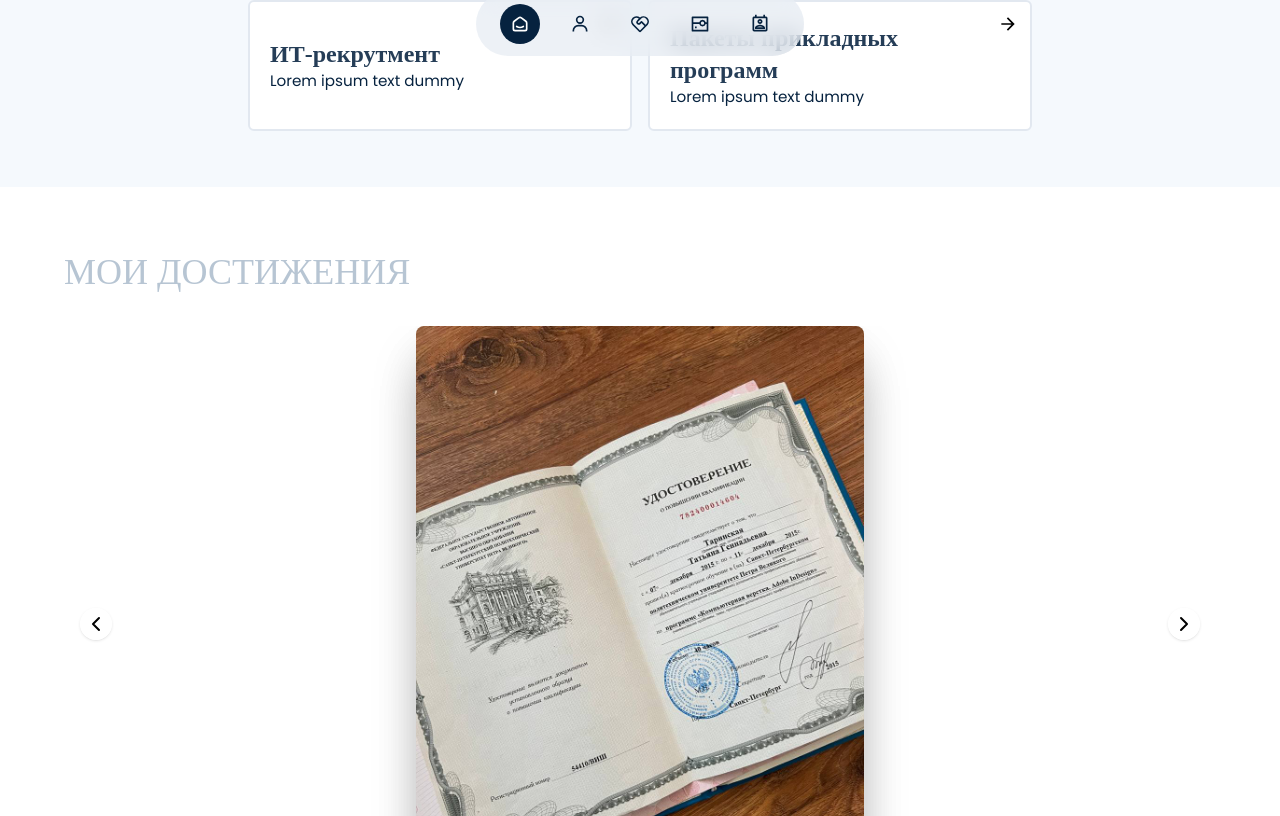
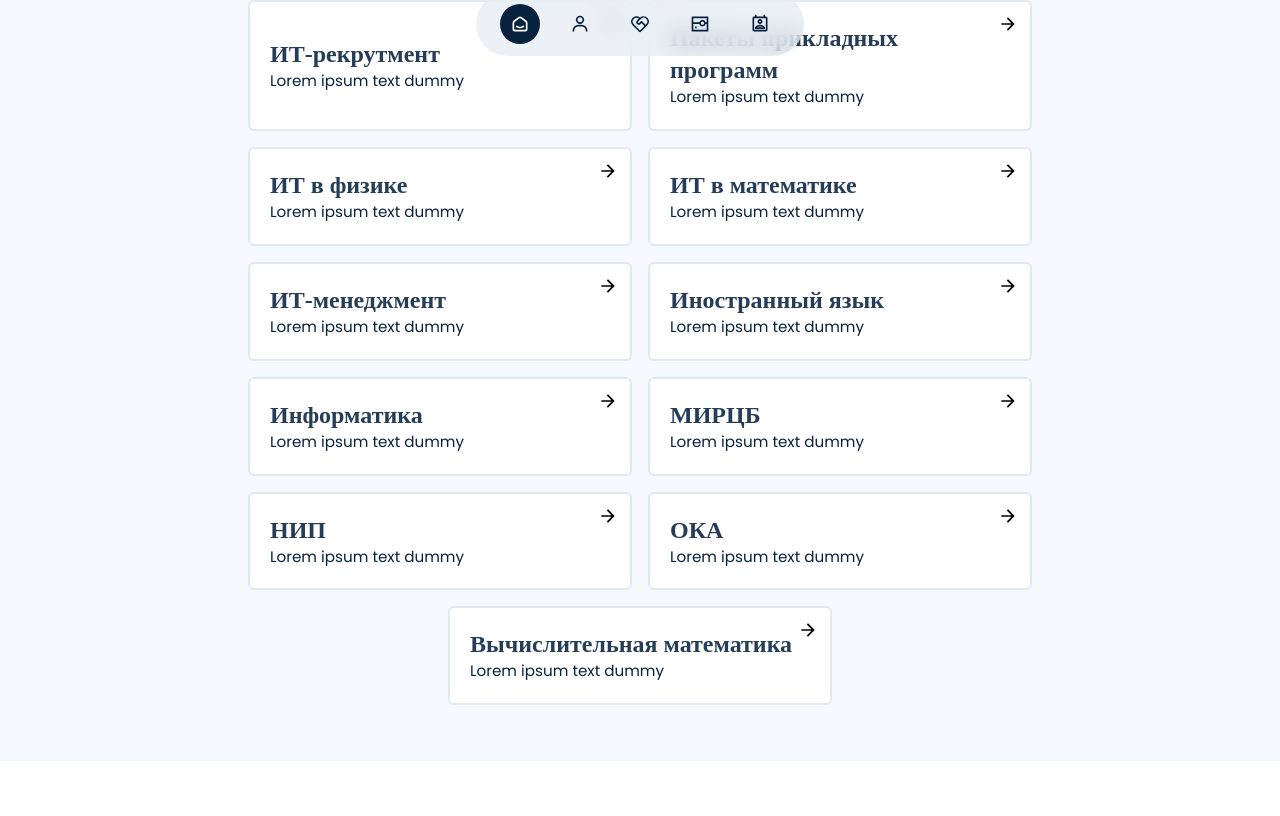
Before and after one commit to tantarin/my, a React (Vite) app: page / in a window 1280 px wide. Shown: the part 1544-2360 px from the top of the page. Built offline with nearby package versions, Linux system fonts and the light colour scheme; a web font is replaced by a local one.

Commit message:
больше дисциплин

```diff
--- a/src/Content.js
+++ b/src/Content.js
@@ -137,6 +137,51 @@ export const content = {
         para: "Lorem ipsum text  dummy",
         link: 'https://disk.yandex.ru/d/9xL9Nup9RTUhhg',
       },
+      {
+        name: "ИТ в физике",
+        para: "Lorem ipsum text  dummy",
+        link: 'https://disk.yandex.ru/d/CMYWeIClmHZl5Q',
+      },
+      {
+        name: "ИТ в математике",
+        para: "Lorem ipsum text  dummy",
+        link: 'https://disk.yandex.ru/d/kgVAr3BGqIfzeA',
+      },
+      {
+        name: "ИТ-менеджмент",
+        para: "Lorem ipsum text  dummy",
+        link: 'https://disk.yandex.ru/d/YusXqx5HUFWZcQ',
+      },
+      {
+        name: "Иностранный язык",
+        para: "Lorem ipsum text  dummy",
+        link: 'https://disk.yandex.ru/d/_shxa06GkhHVew',
+      },
+      {
+        name: "Информатика",
+        para: "Lorem ipsum text  dummy",
+        link: 'https://disk.yandex.ru/d/xTS8EZPx-0wCxA',
+      },
+      {
+        name: "МИРЦБ",
+        para: "Lorem ipsum text  dummy",
+        link: 'https://disk.yandex.ru/d/l9q-FSEKRk0Ifw',
+      },
+      {
+        name: "НИП",
+        para: "Lorem ipsum text  dummy",
+        link: 'https://disk.yandex.ru/d/eryHxMPysaDvrA',
+      },
+      {
+        name: "ОКА",
+        para: "Lorem ipsum text  dummy",
+        link: 'https://disk.yandex.ru/d/bhBSIjcDtP3QRA',
+      },
+      {
+        name: "Вычислительная математика",
+        para: "Lorem ipsum text  dummy",
+        link: 'https://disk.yandex.ru/d/Zar8LIAslFi-EQ',
+      },
     ],
     icon: MdArrowForward,
   },
@@ -212,7 +257,7 @@ export const content = {
   },
   Hireme: {
     title: "Hire Me",
-    subtitle: "FOR YOUR PROJECTS",
+    subtitle: "ЧЕМ Я ГОРЖУСЬ",
     image1: Hireme_person,
     image2: Hireme_person2,
     para: "In publishing and graphic design, Lorem ipsum is a placeholder text commonly used to demonstrate the visual form of a document elying on mean",
--- a/src/components/Hireme.jsx
+++ b/src/components/Hireme.jsx
@@ -6,9 +6,9 @@ const Hireme = () => {
   return (
     <section>
       <div className="md:container px-5 pt-14">
-        <h2 className="title" data-aos="fade-down">
-          {Hireme.title}
-        </h2>
+        {/*<h2 className="title" data-aos="fade-down">*/}
+        {/*  {Hireme.title}*/}
+        {/*</h2>*/}
         <h4 className="subtitle" data-aos="fade-down">
           {Hireme.subtitle}
         </h4>
```
